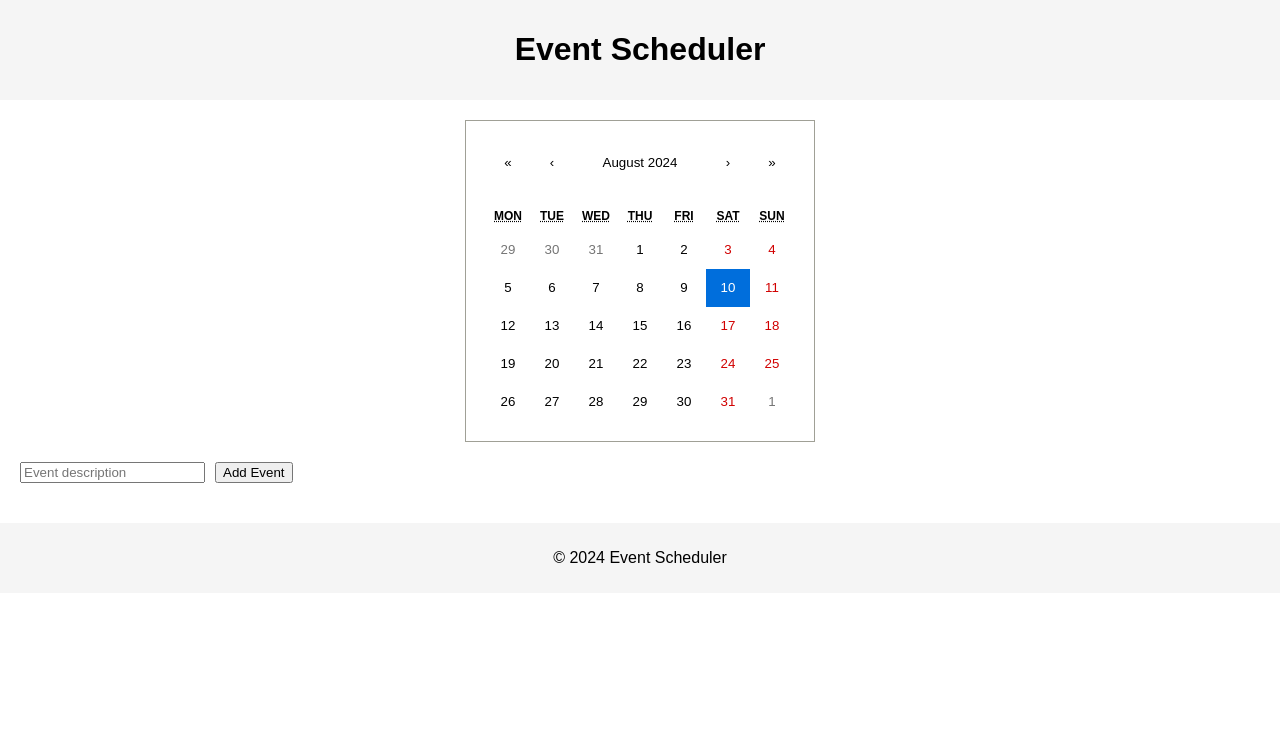
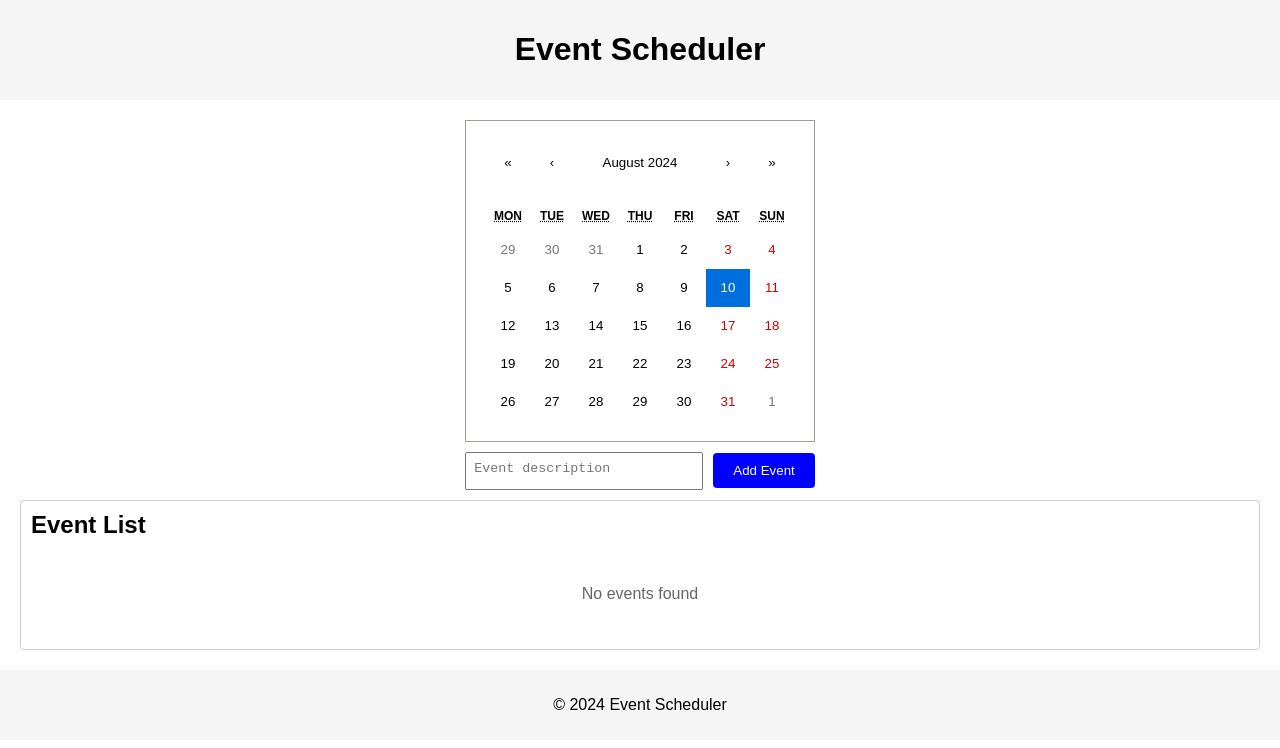
Before and after one commit to komal2831/Event-Scheduler, a Next.js app: page / in a window 1280 px wide. Shown: the top 748 px of the page. Built offline with nearby package versions, Linux system fonts and the light colour scheme.

Commit message:
Design update

```diff
--- a/app/components/Calendar.tsx
+++ b/app/components/Calendar.tsx
@@ -21,6 +21,7 @@ const CalendarComponent: React.FC<CalendarProps> = ({ selectedDate, onDateChange
       animate={{ opacity: 1 }}
       transition={{ duration: 0.5 }}
     >
+      {/* To load Calandar */}
       <Calendar
         onChange={handleDateChange}
         value={selectedDate}
--- a/app/components/EventForm.tsx
+++ b/app/components/EventForm.tsx
@@ -1,5 +1,4 @@
-// app/components/EventForm.tsx
-'use client';  // Add this directive at the top
+'use client';
 
 import { useState } from 'react';
 
@@ -18,17 +17,53 @@ const EventForm: React.FC<EventFormProps> = ({ selectedDate, onAddEvent }) => {
       setDescription('');
     }
   };
+// To Add new Event
+  return (
+    <form
+    onSubmit={handleSubmit}
+    style={{
+      display: 'flex',
+      alignItems: 'center',
+      justifyContent: 'center',
+      gap: '10px', // Adjust space between elements as needed
+      width: '100%',
+      maxWidth: '450px',
+      margin: '0 auto',
+    }}
+  >
 
-  return (
-    <form onSubmit={handleSubmit}>
-      <input
-        type="text"
-        value={description}
-        onChange={(e) => setDescription(e.target.value)}
-        placeholder="Event description"
-      />
-      <button type="submit">Add Event</button>
-    </form>
+    {/* To write description for any new event  */}
+    <textarea
+      value={description}
+      onChange={(e) => setDescription(e.target.value)}
+      placeholder="Event description"
+      style={{
+        width: '220px',
+        height: '20px',
+        padding: '8px',
+        resize: 'none',
+        marginTop:'10px',
+        marginBottom:'10px'
+      }}
+    />
+    <button
+      type="submit"
+      style={{
+        marginTop:'10px',
+        backgroundColor: 'blue',
+        color: 'white',
+        border: 'none',
+        padding: '10px 20px',
+        borderRadius: '4px',
+        cursor: 'pointer',
+         marginBottom:'10px'
+      }}
+    >
+      Add Event
+    </button>
+  </form>
+
+
   );
 };
 
--- a/app/components/EventList.tsx
+++ b/app/components/EventList.tsx
@@ -1,6 +1,6 @@
 
 
-
+import './EventTable.css';
 interface EventListProps {
   events: { date: Date; description: string }[];
   selectedDate: Date;
@@ -14,15 +14,40 @@ const EventList: React.FC<EventListProps> = ({ events, selectedDate, onEditEvent
   );
 
   return (
-    <div>
-      {filteredEvents.map((event, index) => (
-        <div key={index}>
-          <span>{event.description}</span>
-          <button onClick={() => onEditEvent(index, prompt('Edit event:', event.description) || '')}>Edit</button>
-          <button onClick={() => onDeleteEvent(index)}>Delete</button>
-        </div>
-      ))}
+    // Event List form
+    <div className="event-table-container">
+    <div className="table-header">
+      <h2>Event List</h2>
     </div>
+    <div className="table-scroll">
+      {filteredEvents.length === 0 ? (
+        <p className="no-events">No events found</p>
+      ) : (
+        <table className="event-table">
+          {/* Table header  */}
+          <thead>
+            <tr>
+              <th className="description-header">Description</th>
+              <th className="actions-header">Actions</th>
+            </tr>
+          </thead>
+
+          {/* table Events data */}
+          <tbody>
+            {filteredEvents.map((event, index) => (
+              <tr key={index}>
+                <td className="description-cell">{event.description}</td>
+                <td className="actions-cell">
+                  <button className="edit-button" onClick={() => onEditEvent(index, prompt('Edit event:', event.description) || '')}>Edit</button>
+                  <button className="delete-button" onClick={() => onDeleteEvent(index)}>Delete</button>
+                </td>
+              </tr>
+            ))}
+          </tbody>
+        </table>
+      )}
+    </div>
+  </div>
   );
 };
 
--- /dev/null
+++ b/app/components/EventTable.css
@@ -0,0 +1,67 @@
+.event-table-container {
+    border: 1px solid #ccc;
+    border-radius: 4px;
+    padding: 10px;
+  }
+
+  .table-header {
+    margin-bottom: 10px;
+  }
+
+  .table-header h2 {
+    margin: 0;
+  }
+
+  .table-scroll {
+    max-height: 150px;
+    overflow-y: auto;
+  }
+
+  .event-table {
+    width: 100%;
+    border-collapse: collapse;
+  }
+
+  .event-table th,
+  .event-table td {
+    border: 1px solid #ddd;
+    padding: 8px;
+  }
+
+  .description-header,
+  .description-cell {
+    text-align: left;
+  }
+
+  .actions-header,
+  .actions-cell {
+    text-align: right;
+  }
+
+  .event-table th {
+    background-color: #f4f4f4;
+  }
+
+  .event-table td button {
+    margin-left: 10px;
+    border: none;
+    border-radius: 4px;
+    padding: 6px 12px;
+    cursor: pointer;
+  }
+
+  .edit-button {
+    background-color: yellow;
+    color: black;
+  }
+
+  .delete-button {
+    background-color: red;
+    color: white;
+  }
+
+  .no-events {
+    text-align: center;
+    padding: 20px;
+    color: #666;
+  }
```
